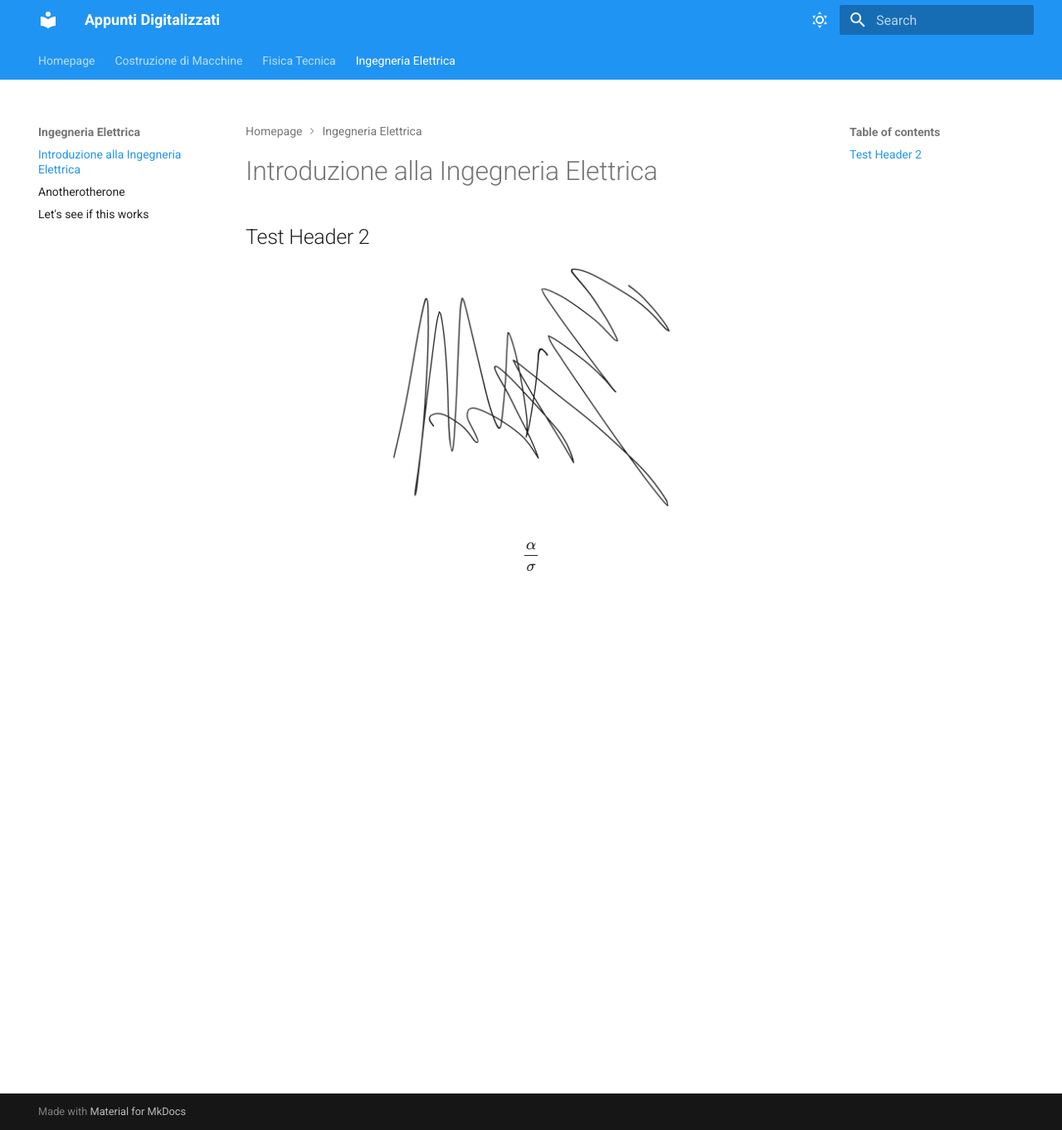
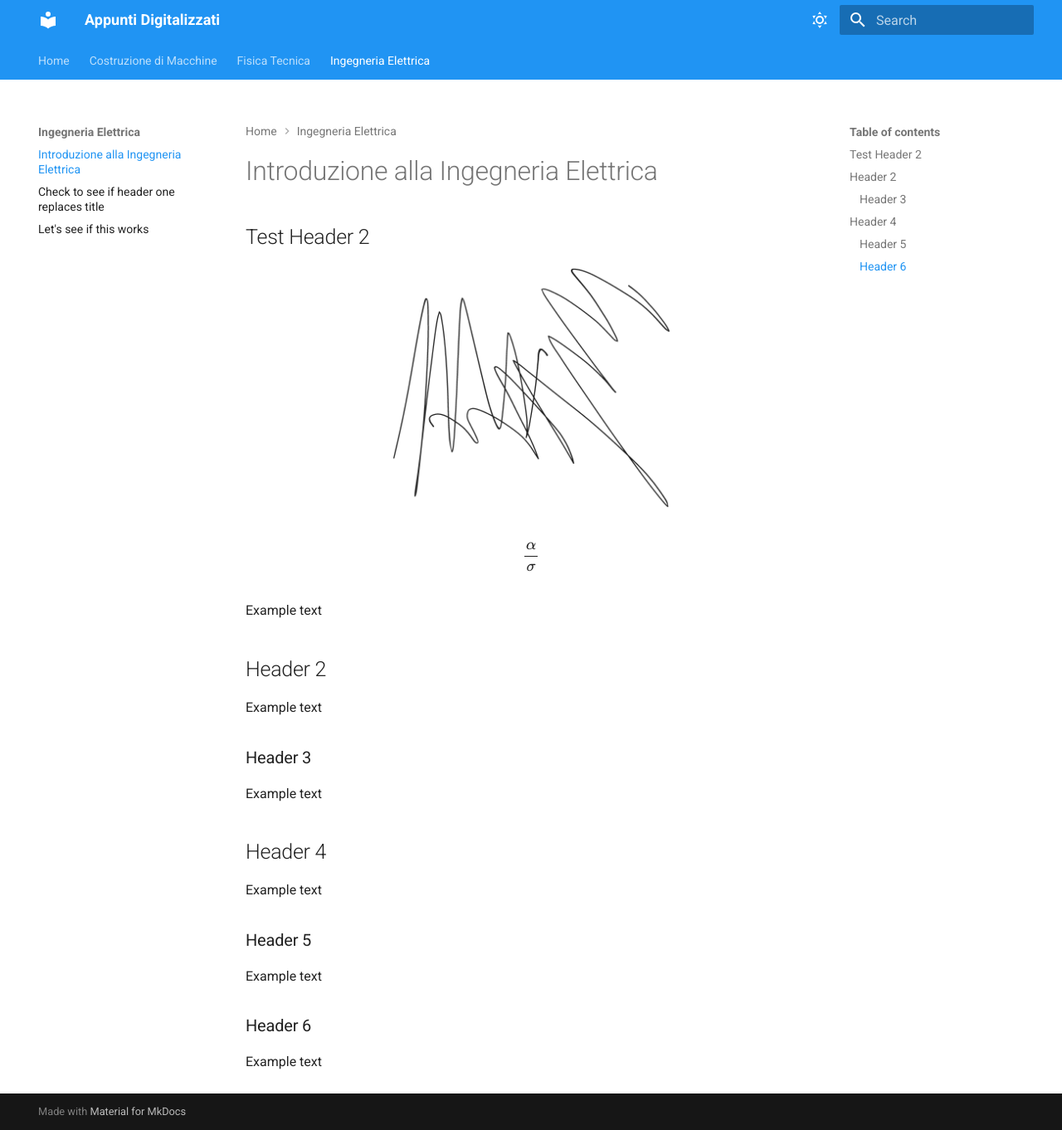
Before and after one commit to MORaHo/Appunti, an MkDocs documentation site: the page built from docs/Ingegneria_Elettrica/Test File.md, in a window 1280 px wide and 1362 px high. Shown: the whole window at 83% size. Built offline with MkDocs 1.6.1 and Material for MkDocs 9.7.7, drawn with Linux system fonts in a browser that asks for light colours; some web fonts are replaced.

Commit message:
Changes [26-08-23]

```diff
--- a/docs/Ingegneria_Elettrica/Test File.md
+++ b/docs/Ingegneria_Elettrica/Test File.md
@@ -14,3 +14,15 @@ share: true
 ![](../images/Drawing 2023-08-22 23.38.00.excalidraw.png){: .center }
 
 $$\frac{\alpha}{\sigma}$$
+
+Example text
+## Header 2
+Example text
+### Header 3
+Example text
+## Header 4
+Example text
+### Header 5
+Example text
+### Header 6
+Example text
--- a/docs/Ingegneria_Elettrica/anotherotherone.md
+++ b/docs/Ingegneria_Elettrica/anotherotherone.md
@@ -1 +1,3 @@
+# Check to see if header one replaces title
+
 Let's see what happens when this is made
--- a/docs/css/extra_css.css
+++ b/docs/css/extra_css.css
@@ -2,12 +2,6 @@
   display: block;
   margin-left: auto;
   margin-right: auto;
-  width: 50%;
+  max-width:  550px;
+  max-height: 300px;
 }
-
-.wide_center {
-  display: block;
-  margin-left: auto;
-  margin-right: auto;
-  width: 50%;
-}
--- a/mkdocs.yml
+++ b/mkdocs.yml
@@ -8,6 +8,7 @@ theme:
     - search
     - awesome-pages:
       order_by: filename
+    - navigation.path
     - navigation.tabs
     - navigation.sections
     - toc.follow
@@ -39,6 +40,9 @@ theme:
     code: Comic Sans
 
 markdown_extensions:
+  - tables
+  - toc:
+      permalink: true
   - admonition
   - pymdownx.arithmatex:
       generic: true
```
Also changed, not shown: docs/index.md (+4 -2 lines), 1 other file.
